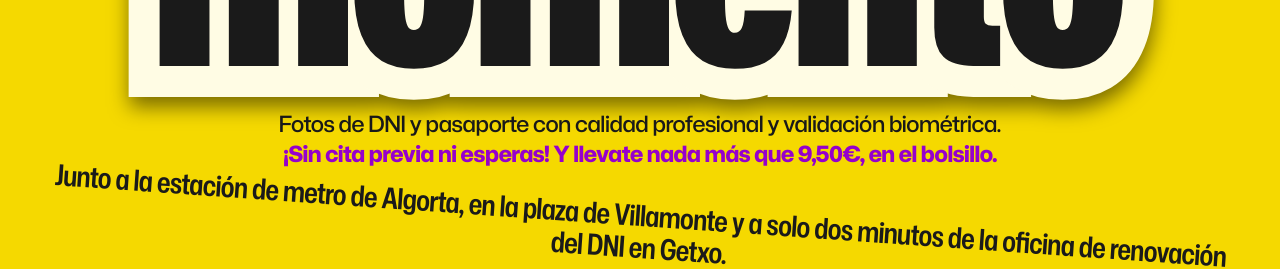
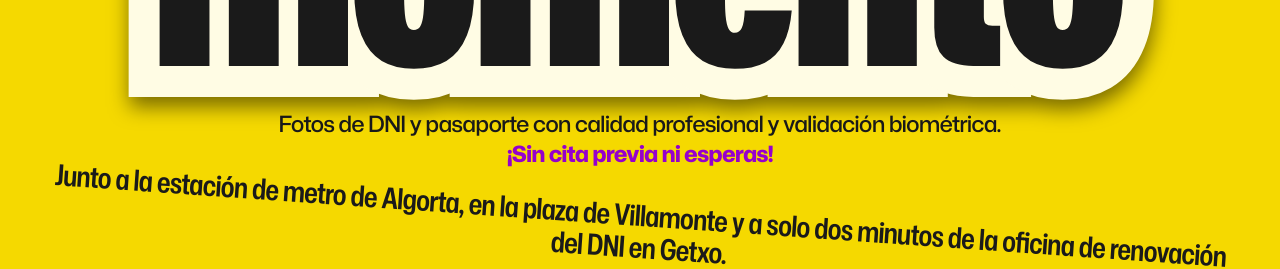
Before and after one commit to drkedrkedjon/argazkilur-v1, a plain HTML site: page index.html in a window 1280 px wide. Shown: the part 1020-1289 px from the top of the page. Drawn offline with Linux system fonts and the light colour scheme.

Commit message:
Fine tuning whatever section

```diff
--- a/index.html
+++ b/index.html
@@ -46,10 +46,7 @@
         <p class="hero-subtitle">
           Fotos de DNI y pasaporte con calidad profesional y validación
           biométrica. <br />
-          <span
-            >¡Sin cita previa ni esperas! Y llevate nada más que 9,50€, en el
-            bolsillo.</span
-          >
+          <span>¡Sin cita previa ni esperas! </span>
         </p>
         <p class="hero-ubicacion">
           Junto a la estación de metro de Algorta, en la plaza de Villamonte y a
```
